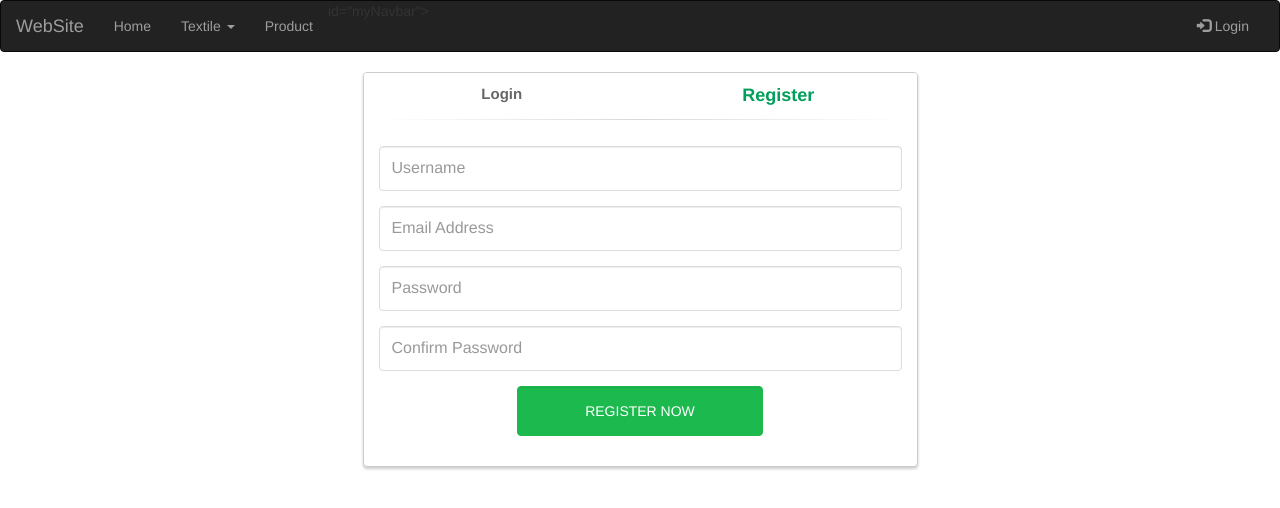
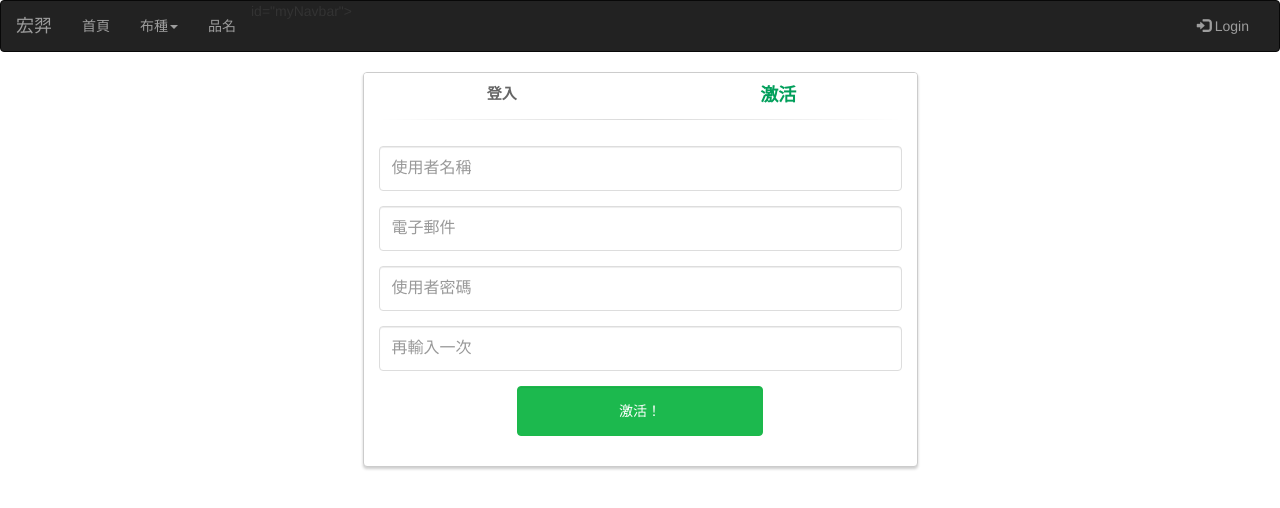
Before and after one commit to HansJao/HungyiAngular, an Angular app: page /register in a window 1280 px wide. Shown: the top 508 px of the page. Built offline with nearby package versions, Linux system fonts and the light colour scheme.

Commit message:
Fix
修改為中文

```diff
--- a/src/app/login/login.component.html
+++ b/src/app/login/login.component.html
@@ -5,10 +5,10 @@
 					<div class="panel-heading">
 						<div class="row">
 							<div class="col-xs-6">
-								<a [routerLink]="['/login']" class="active" id="login-form-link">Login</a>
+								<a [routerLink]="['/login']" class="active" id="login-form-link">登入</a>
 							</div>
 							<div class="col-xs-6">
-								<a [routerLink]="['/register']" id="register-form-link">Register</a>
+								<a [routerLink]="['/register']" id="register-form-link">激活</a>
 							</div>
 						</div>
 						<hr>
@@ -18,19 +18,19 @@
 							<div class="col-lg-12">
 								<form id="login-form" (ngSubmit)="login()" #f="ngForm" role="form">
 									<div class="form-group">
-										<input type="text" name="username" id="username" [(ngModel)]="user.username" tabindex="1" class="form-control" placeholder="Username" value="" required>
+										<input type="text" name="username" id="username" [(ngModel)]="user.username" tabindex="1" class="form-control" placeholder="使用者名稱" value="" required>
 									</div>
 									<div class="form-group">
-										<input type="password" name="password" id="password" [(ngModel)]="user.password" tabindex="2" class="form-control" placeholder="Password" required>
+										<input type="password" name="password" id="password" [(ngModel)]="user.password" tabindex="2" class="form-control" placeholder="使用者密碼" required>
 									</div>
 									<div class="form-group text-center">
 										<input type="checkbox" tabindex="3" class="" name="remember" id="remember">
-										<label for="remember"> Remember Me</label>
+										<label for="remember"> 不要忘記我</label>
 									</div>
 									<div class="form-group">
 										<div class="row">
 											<div class="col-sm-6 col-sm-offset-3">
-												<input type="submit" name="login-submit" id="login-submit" tabindex="4" class="form-control btn btn-login" value="Log In" [disabled]="!f.form.valid">
+												<input type="submit" name="login-submit" id="login-submit" tabindex="4" class="form-control btn btn-login" value="登入" [disabled]="!f.form.valid">
 											</div>
 										</div>
 									</div>
@@ -38,7 +38,7 @@
 										<div class="row">
 											<div class="col-lg-12">
 												<div class="text-center">
-													<a href="#" tabindex="5" class="forgot-password">Forgot Password?</a>
+													<a href="#" tabindex="5" class="forgot-password">忘記了…</a>
 												</div>
 											</div>
 										</div>
--- a/src/app/navmenu/navmenu.component.html
+++ b/src/app/navmenu/navmenu.component.html
@@ -6,19 +6,19 @@
         <span class="icon-bar"></span>
         <span class="icon-bar"></span>
       </button>
-      <a class="navbar-brand">WebSite</a>
+      <a class="navbar-brand">宏羿</a>
     </div>
     <div class="collapse navbar-collapse" [ngClass]="{ 'in': isIn }"> id="myNavbar">
       <ul class="nav navbar-nav">
-        <li routerLinkActive="active" [routerLink]="['/home']"><a>Home</a></li>
+        <li routerLinkActive="active" [routerLink]="['/home']"><a>首頁</a></li>
         <li routerLinkActive="active" class="dropdown" (mouseleave)="leave()" (mouseenter)="over()" [ngClass]="{ 'open': textileIsOpen == true }">
-          <a class="dropdown-toggle" data-toggle="dropdown">Textile <span class="caret"></span></a>
+          <a class="dropdown-toggle" data-toggle="dropdown">布種<span class="caret"></span></a>
           <ul class="dropdown-menu">
-            <li><a [routerLink]="['/textile']">Textile Info</a></li>
-            <li><a [routerLink]="['/textile/add']">Tetile Add</a></li>
+            <li><a [routerLink]="['/textile']">所有布</a></li>
+            <li><a [routerLink]="['/textile/add']">新增布</a></li>
           </ul>
         </li>
-        <li routerLinkActive="active" [routerLink]="['/product']"><a>Product</a></li>
+        <li routerLinkActive="active" [routerLink]="['/product']"><a>品名</a></li>
       </ul>
       <ul class="nav navbar-nav navbar-right">
         <li><a *ngIf="isLogin == true"><span class="glyphicon glyphicon-user"></span> User Info</a></li>
--- a/src/app/product/product.component.html
+++ b/src/app/product/product.component.html
@@ -2,13 +2,13 @@
   <div>
     <div class="container">
       <div class="form-group col-md-4  col-xs-4">
-        <label>Product</label>
+        <label>品名</label>
         <input type="text" class="form-control" #productName>
       </div>
 
     </div>
     <div class="col-md-4 col-xs-4">
-      <button type="submit" (click)="onAddProduct(productName.value)" class="btn btn-primary pull-right">Submit</button>
+      <button type="submit" (click)="onAddProduct(productName.value)" class="btn btn-primary pull-right">送出</button>
     </div>
   </div>
 </form>
--- a/src/app/register/register.component.html
+++ b/src/app/register/register.component.html
@@ -5,10 +5,10 @@
 					<div class="panel-heading">
 						<div class="row">
 							<div class="col-xs-6">
-								<a [routerLink]="['/login']" id="login-form-link">Login</a>
+								<a [routerLink]="['/login']" id="login-form-link">登入</a>
 							</div>
 							<div class="col-xs-6">
-								<a [routerLink]="['register']" class="active" id="register-form-link">Register</a>
+								<a [routerLink]="['register']" class="active" id="register-form-link">激活</a>
 							</div>
 						</div>
 						<hr>
@@ -18,21 +18,21 @@
 							<div class="col-lg-12">
 								<form id="register-form" action="http://phpoll.com/register/process" method="post" role="form">
 									<div class="form-group">
-										<input type="text" name="username" id="username" tabindex="1" class="form-control" placeholder="Username" value="">
+										<input type="text" name="username" id="username" tabindex="1" class="form-control" placeholder="使用者名稱" value="">
 									</div>
 									<div class="form-group">
-										<input type="email" name="email" id="email" tabindex="1" class="form-control" placeholder="Email Address" value="">
+										<input type="email" name="email" id="email" tabindex="1" class="form-control" placeholder="電子郵件" value="">
 									</div>
 									<div class="form-group">
-										<input type="password" name="password" id="password" tabindex="2" class="form-control" placeholder="Password">
+										<input type="password" name="password" id="password" tabindex="2" class="form-control" placeholder="使用者密碼">
 									</div>
 									<div class="form-group">
-										<input type="password" name="confirm-password" id="confirm-password" tabindex="2" class="form-control" placeholder="Confirm Password">
+										<input type="password" name="confirm-password" id="confirm-password" tabindex="2" class="form-control" placeholder="再輸入一次">
 									</div>
 									<div class="form-group">
 										<div class="row">
 											<div class="col-sm-6 col-sm-offset-3">
-												<input type="submit" name="register-submit" id="register-submit" tabindex="4" class="form-control btn btn-register" value="Register Now">
+												<input type="submit" name="register-submit" id="register-submit" tabindex="4" class="form-control btn btn-register" value="激活！">
 											</div>
 										</div>
 									</div>
--- a/src/app/textile/textile-add/textile-add.component.html
+++ b/src/app/textile/textile-add/textile-add.component.html
@@ -10,7 +10,8 @@
       </div>
       <div class="margin-20">
 
-        <h4>Add textile</h4>
+        <!--<h4>加入</h4>-->
+        <br>
       </div>
       <form [formGroup]="myForm" novalidate>
         <!--<div class="form-group">
@@ -24,7 +25,7 @@
         <div formArrayName="textile">
           <div *ngFor="let textile of myForm.controls.textile.controls; let i=index" class="panel panel-default">
             <div class="panel-heading">
-              <span>Textile:{{textile.controls.textileName.value}}</span>
+              <span>布種:{{textile.controls.textileName.value}}</span>
               <span class="glyphicon glyphicon-remove pull-right" *ngIf="myForm.controls.textile.controls.length > 1" (click)="removeAddress(i)"></span>
             </div>
             <div class="panel-body" [formGroupName]="i">
@@ -35,15 +36,15 @@
 
         <div class="margin-20">
           <button (click)="addAddress()" class="btn" [disabled]="textileDefault.productID == null">
-            Add another textile +
+            新增布 +
           </button>
           <small *ngIf="textileDefault.productID == null" class="text-danger">
-              Choose a textile
+              請點選布種
             </small>
         </div>
 
         <div class="margin-20">
-          <button type="submit" class="btn btn-primary pull-right" (click)="save(myForm)" [disabled]="!myForm.valid">Submit</button>
+          <button type="submit" class="btn btn-primary pull-right" (click)="save(myForm)" [disabled]="!myForm.valid">送出</button>
         </div>
         <div class="clearfix"></div>
         <!--可用來查看資料格式-->
--- a/src/app/textile/textile-all/textile-all.component.html
+++ b/src/app/textile/textile-all/textile-all.component.html
@@ -5,8 +5,8 @@
        <table class="table table-hover table-striped">
         <thead>
           <tr>
-            <th>Color</th>
-            <th>Amount</th>
+            <th>顏色</th>
+            <th>總數</th>
           </tr>
         </thead>
           <tr *ngFor="let textileDetailEl of textileEl.textileInfo">
--- a/src/app/textile/textile-edit/textile-edit.component.html
+++ b/src/app/textile/textile-edit/textile-edit.component.html
@@ -5,13 +5,13 @@
         <thead>
           <tr>
 
-            <th>TextileName</th>
-            <th>TextileColor</th>
-            <th>TextileSpecification</th>
-            <th>Cost</th>
-            <th>Weight</th>
-            <th>stored</th>
-            <th>Remark</th>
+            <th>名稱</th>
+            <th>顏色</th>
+            <th>規格</th>
+            <th>成本</th>
+            <th>重量</th>
+            <th>存放地</th>
+            <th>註記</th>
           </tr>
         </thead>
         <tr *ngFor="let textileEl of textileInfo" (click)="toggle(textileEl.textileID)" (keypress)="textChange(textileEl)">
--- a/src/app/textile/textile-form/textile-form.component.html
+++ b/src/app/textile/textile-form/textile-form.component.html
@@ -11,27 +11,27 @@
     <input type="text" class="form-control" formControlName="textileName">
   </div>-->
   <div class="form-group col-md-2">
-    <label>Color</label>
+    <label>顏色</label>
     <input type="text" class="form-control" formControlName="textileColor">
   </div>
   <div class="form-group col-md-2">
-    <label>Specification</label>
+    <label>規格</label>
     <input type="text" class="form-control" formControlName="textileSpecification">
   </div>
   <div class="form-group col-md-2">
-    <label>Cost</label>
+    <label>成本</label>
     <input type="text" class="form-control" formControlName="cost">
   </div>
   <div class="form-group col-md-2">
-    <label>Weight</label>
+    <label>重量</label>
     <input type="text" class="form-control" formControlName="weight">
   </div>
   <div class="form-group col-md-2">
-    <label>Stored</label>
+    <label>存放地</label>
     <input type="text" class="form-control" formControlName="stored">
   </div>
    <div class="form-group col-md-2">
-    <label>Remark</label>
+    <label>註記</label>
     <input type="text" class="form-control" formControlName="remark">
   </div>
 </div>
```
